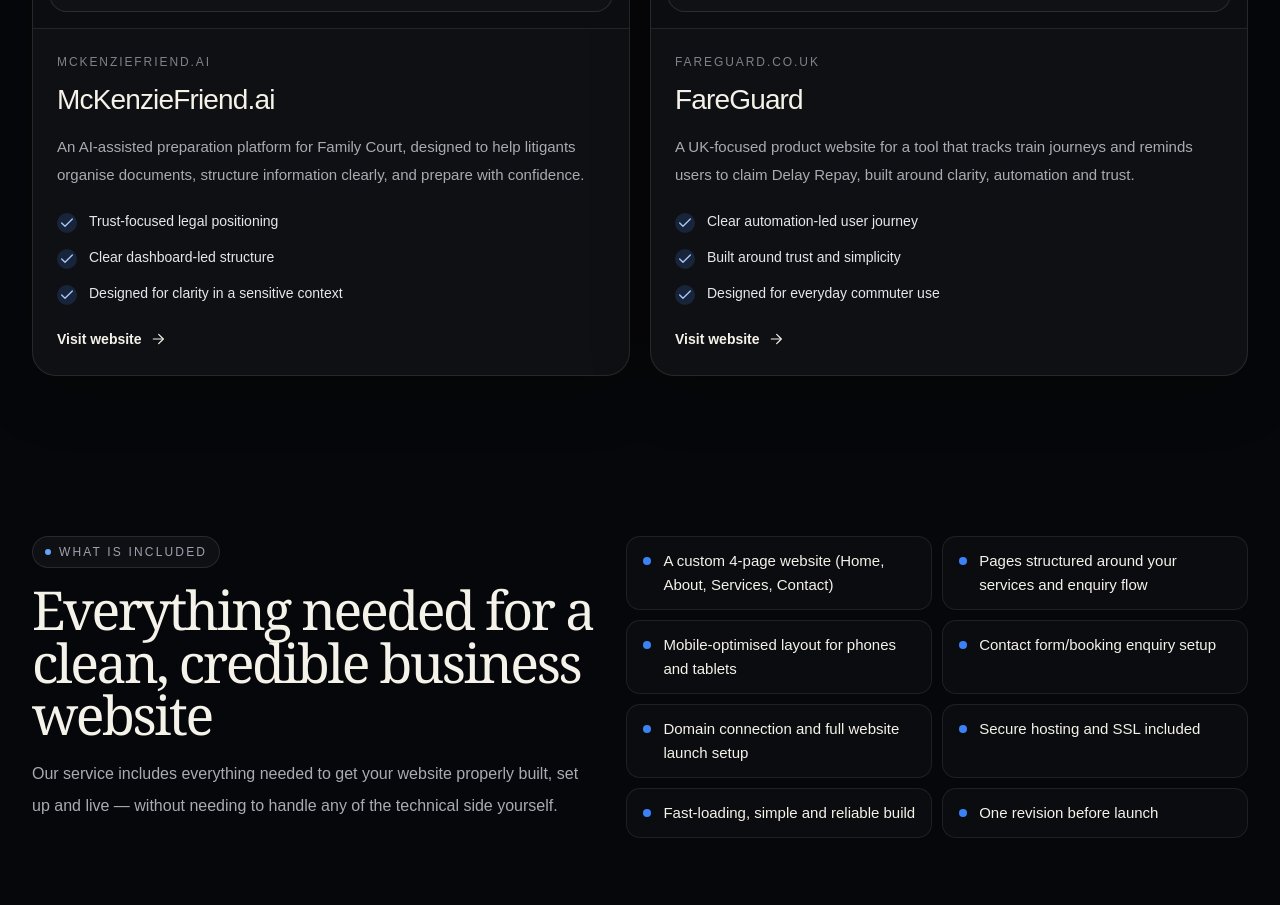
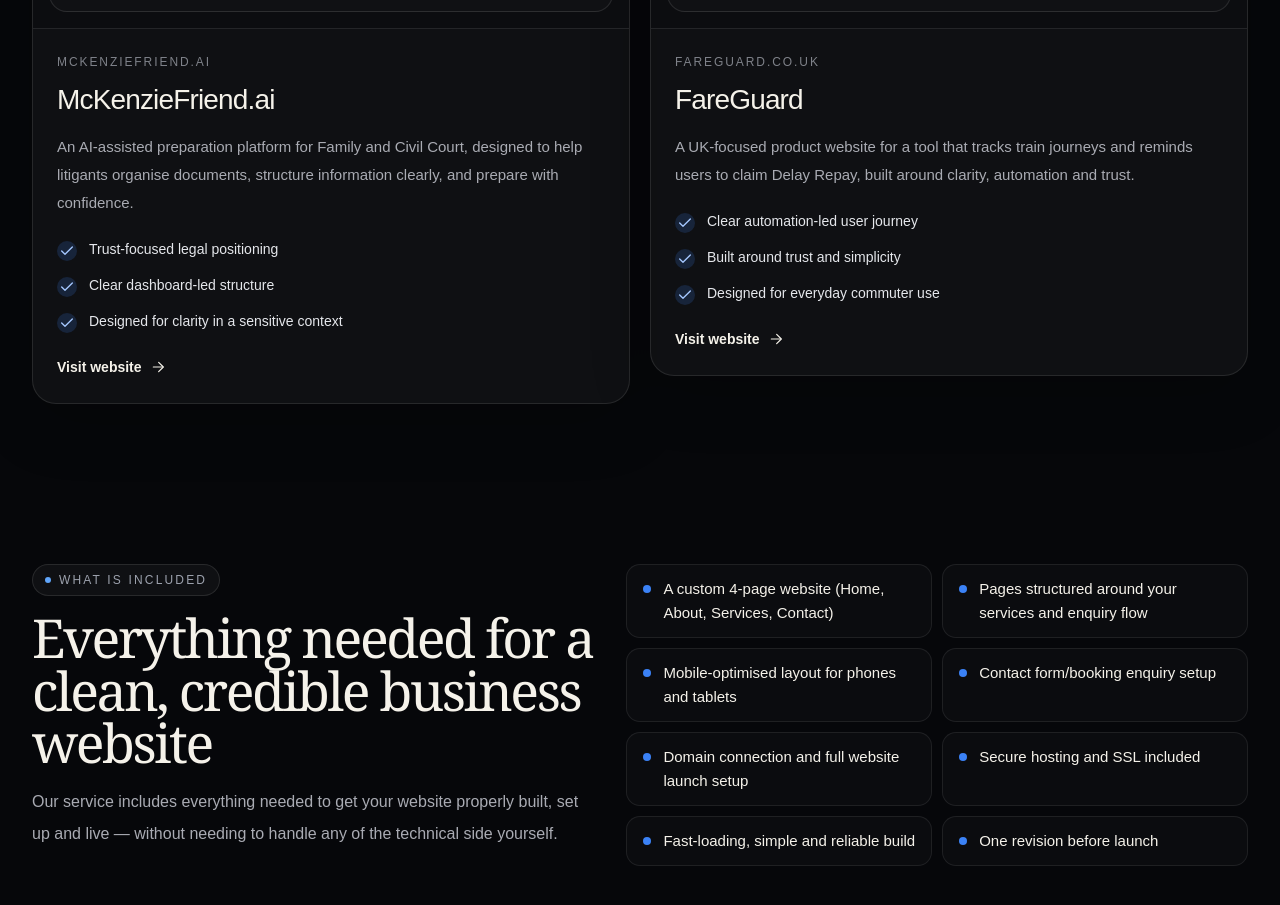
Before and after one commit to cleanwebsitesuk/cleanwebsites, a Next.js app: page / in a window 1280 px wide. Shown: the part 1980-2885 px from the top of the page. Built offline with nearby package versions, Linux system fonts and the light colour scheme.

Commit message:
Update page.tsx

```diff
--- a/app/page.tsx
+++ b/app/page.tsx
@@ -34,7 +34,7 @@ const PORTFOLIO_ITEMS = [
     title: "McKenzieFriend.ai",
     domain: "mckenziefriend.ai",
     description:
-      "An AI-assisted preparation platform for Family Court, designed to help litigants organise documents, structure information clearly, and prepare with confidence.",
+      "An AI-assisted preparation platform for Family and Civil Court, designed to help litigants organise documents, structure information clearly, and prepare with confidence.",
     href: "https://mckenziefriend.ai",
     image: "/portfolio/mckenziefriend.jpg",
     kicker: "Recent work",
```
